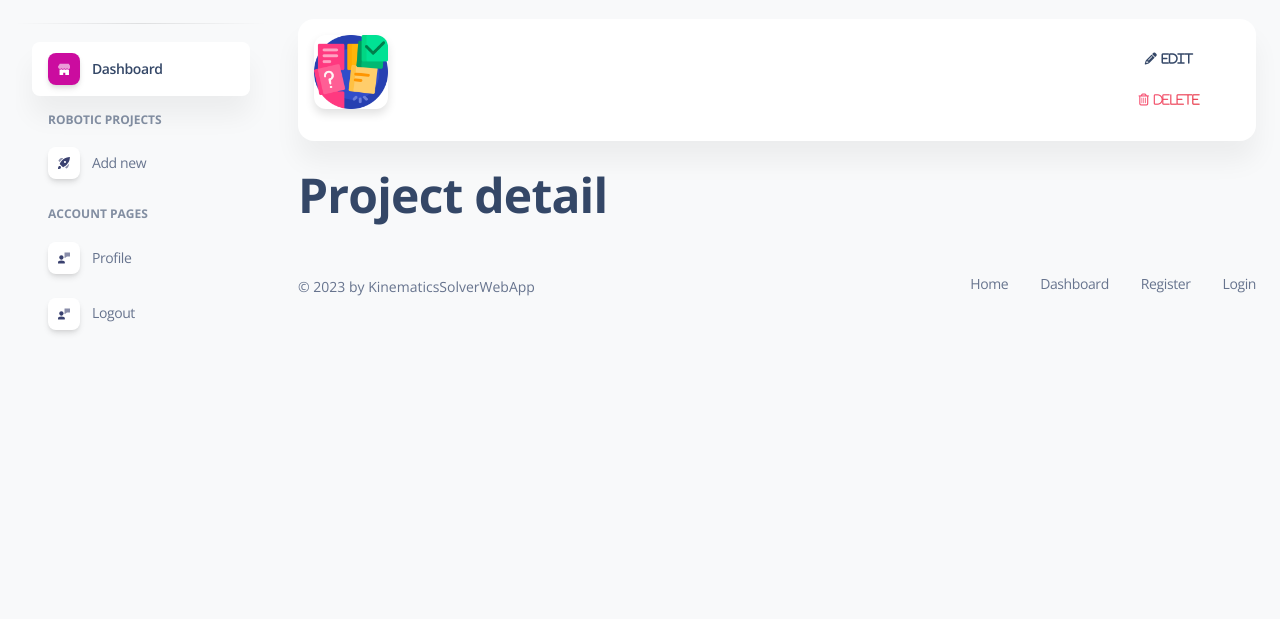
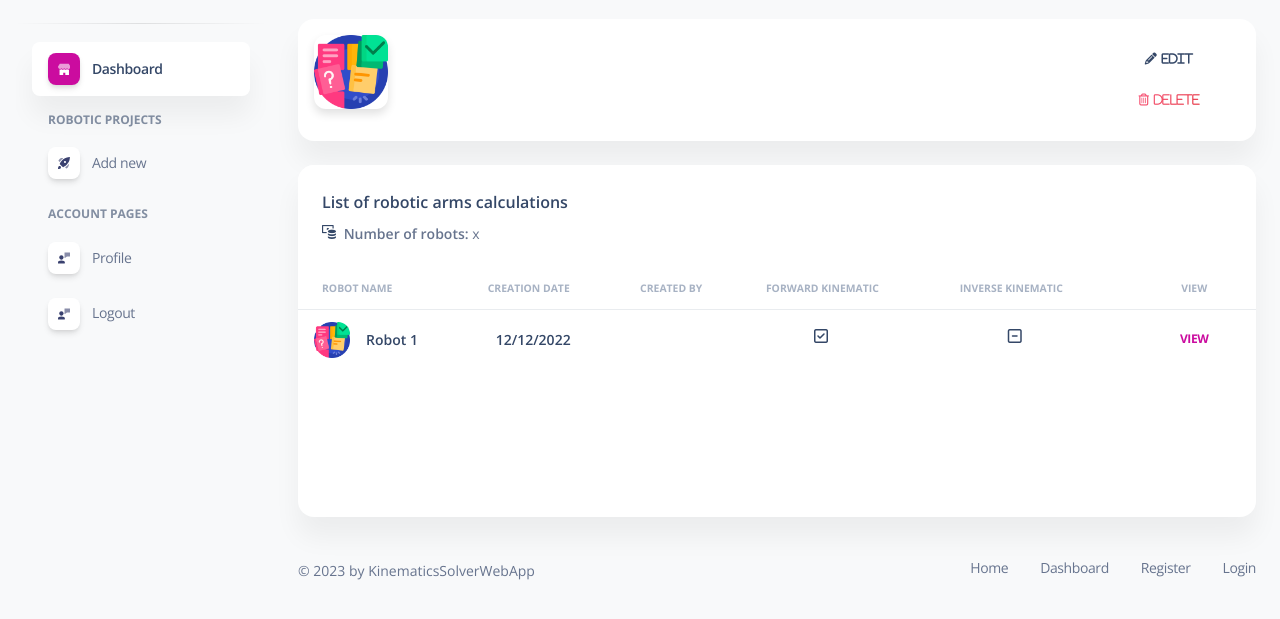
Before and after one commit to Szezi/KinematicsSolverWebApp, a Django app: template robot/templates/robot/project_detail.html in a window 1280 px wide. Shown: the part 71-690 px from the top of the page. Run offline with Django 4.2, Linux system fonts and the light colour scheme; the template is opened without the code that fills it, so the values that code supplies are empty; some libraries are stand-ins or nearby versions.

Commit message:
feat: add table with list of robots

```diff
--- a/robot/templates/robot/project_detail.html
+++ b/robot/templates/robot/project_detail.html
@@ -26,10 +26,10 @@
             <div class="nav-wrapper position-relative end-0">
               <ul class="nav nav-pills nav-fill p-1 bg-transparent" role="tablist">
                 <li class="nav-item">
-                  <a class="btn btn-link text-dark px-1 mb-0" href="{% url 'project-update' board.id %}"><i class="fas fa-pencil-alt text-dark me-2" aria-hidden="true">&nbsp; Edit</i></a>
+                  <a class="btn btn-link text-dark px-1 mb-0" href="{% url 'project-update' project.id %}"><i class="fas fa-pencil-alt text-dark me-2" aria-hidden="true">&nbsp; Edit</i></a>
                 </li>
                 <li class="nav-item">
-                  <a class="btn btn-link text-danger text-gradient px-1 mb-0" href="{% url 'project-delete' board.id %}"><i class="far fa-trash-alt me-2">&nbsp; Delete</i></a>
+                  <a class="btn btn-link text-danger text-gradient px-1 mb-0" href="{% url 'project-delete' project.id %}"><i class="far fa-trash-alt me-2">&nbsp; Delete</i></a>
                 </li>
               </ul>
             </div>
@@ -38,7 +38,80 @@
       </div>
     </div>
     <div class="container-fluid py-4">
-      <h1>Project detail</h1>
+      <div class="col-lg-12 col-md-12 mb-md-0 mb-4">
+          <div class="card" style="min-height: 22rem;">
+            <div class="card-header pb-0">
+              <div class="row">
+                <div class="col-lg-6 col-7">
+                  <h6>List of robotic arms calculations</h6>
+                  <p class="text-sm mb-0">
+                    <i class="ni ni-money-coins text-dark text-gradien" aria-hidden="true"></i>
+                    <span class="font-weight-bold ms-1">Number of robots:</span> x
+                  </p>
+                </div>
+              </div>
+            </div>
+            <div class="card-body px-0 pb-2 h-100" >
+              <div class="table-responsive">
+                <table class="table align-items-center mb-0">
+                  <thead>
+                    <tr>
+                      <th class="text-uppercase text-secondary text-xxs font-weight-bolder opacity-7">Robot name</th>
+                      <th class="text-uppercase text-secondary text-xxs font-weight-bolder opacity-7 ps-2">Creation date</th>
+                      <th class="text-uppercase text-secondary text-xxs font-weight-bolder opacity-7 ps-2">Created by</th>
+                      <th class="text-uppercase text-secondary text-xxs font-weight-bolder opacity-7 ps-2">Forward kinematic</th>
+                      <th class="text-uppercase text-secondary text-xxs font-weight-bolder opacity-7 ps-2">Inverse kinematic</th>
+                      <th class="text-center text-uppercase text-secondary text-xxs font-weight-bolder opacity-7">View</th>
+                    </tr>
+                  </thead>
+                  <tbody>
+
+                          <tr>
+                            <td>
+                              <div class="d-flex px-2 py-1">
+                                <div>
+                                  <img src="{% static 'img/illustrations/Kanban.png' %}" class="avatar avatar-sm me-3" alt="xd">
+                                </div>
+                                <div class="d-flex flex-column justify-content-center">
+                                  <h6 class="mb-0 text-sm">Robot 1</h6>
+                                </div>
+                              </div>
+                            </td>
+                            <td>
+                              <div class="d-flex flex-column px-2">
+                                <h6 class="mb-0 text-sm">12/12/2022</h6>
+                              </div>
+                            </td>
+                            <td>
+                              <div class="avatar-group mt-2 px-4">
+                                {% for member in project.members.all %}
+                                  <a href="" class="avatar avatar-xs rounded-circle" data-bs-toggle="tooltip" data-bs-placement="bottom" title="{{member}}">
+                                    <img src="{{member.avatar.url}}" alt="{{member}}">
+                                  </a>
+                                {% endfor %}
+                              </div>
+                            </td>
+                            <td>
+                              <div class="d-flex flex-column px-5">
+                                <h6 class="fa fa-check-square-o" aria-hidden="true"></h6>
+                              </div>
+                            </td>
+                            <td>
+                              <div class="d-flex flex-column px-5">
+                                <h6 class="fa fa-minus-square-o" aria-hidden="true"></h6>
+                              </div>
+                            </td>
+                            <td class="align-middle text-center text-sm">
+                              <a class="btn btn-link mb-0" href=" ">View</a>
+                            </td>
+                          </tr>
+
+                  </tbody>
+                </table>
+              </div>
+            </div>
+          </div>
+        </div>
     </div>
 
 {% endblock content %}
```
